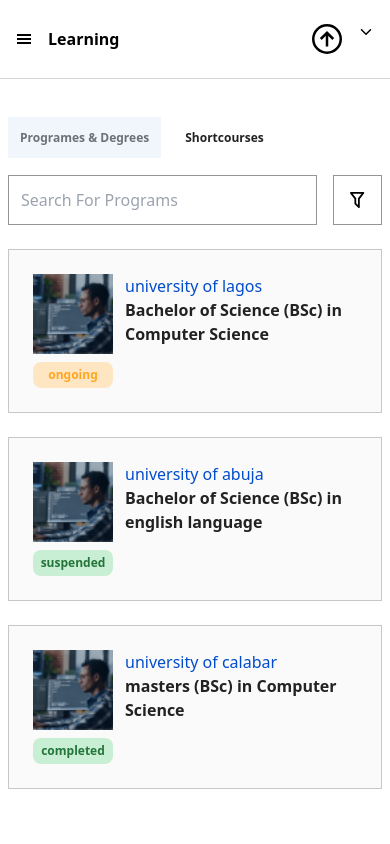
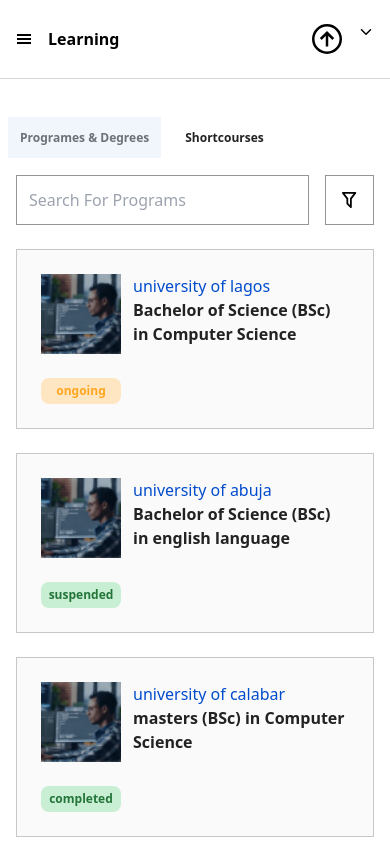
Before and after one commit to TEECOD3/landaAsessment, a Next.js app: page /LearningPage in a window 390 px wide. Built offline with nearby package versions, Linux system fonts and the light colour scheme.

Commit message:
vercel production fix and adjustments

```diff
--- a/app/LearningPage/ShortcoursesPage/page.tsx
+++ b/app/LearningPage/ShortcoursesPage/page.tsx
@@ -8,7 +8,7 @@ interface ShortpagesProps {}
 
 const Shortpages: FC<ShortpagesProps> = () => {
   return (
-    <div className="">
+    <div className="px-2 md:px-0">
       <section className="px-1 md:px-0 w-full ">
         <div className="w-full lg:w-4/6 px-2 ">
           <div className="flex gap-4">
--- a/app/LearningPage/components/CourseItem.tsx
+++ b/app/LearningPage/components/CourseItem.tsx
@@ -13,20 +13,20 @@ const Courseitem: FC<CourseitemProps> = (props: CourseitemProps) => {
   const { status, school, degree } = props;
 
   let statusblock = (
-    <div className="bg-orange-100 rounded-lg py-1  w-[5rem] md:w-[6rem] flex item-center justify-center text-sm">
+    <div className="bg-orange-100 rounded-lg py-1 mt-4 w-[5rem] md:w-[6rem] flex item-center justify-center text-sm">
       <h3 className="text-orange-200 font-bold">{status}</h3>
     </div>
   );
   if (status === "suspended") {
     statusblock = (
-      <div className="bg-green-100 rounded-lg py-1  w-[5rem] md:w-[6rem] flex item-center justify-center text-sm">
+      <div className="bg-green-100 rounded-lg py-1 mt-4 w-[5rem] md:w-[6rem] flex item-center justify-center text-sm">
         <h3 className="text-green-200 font-bold">{status}</h3>
       </div>
     );
   }
   if (status === "completed") {
     statusblock = (
-      <div className="bg-green-100 rounded-lg py-1  w-[5rem] md:w-[6rem] flex item-center justify-center text-sm">
+      <div className="bg-green-100 rounded-lg py-1 mt-4  w-[5rem] md:w-[6rem] flex item-center justify-center text-sm">
         <h3 className="text-green-200 font-bold">{status}</h3>
       </div>
     );
--- a/app/LearningPage/page.tsx
+++ b/app/LearningPage/page.tsx
@@ -12,7 +12,7 @@ export const metadata: Metadata = {
 const Learning = () => {
   return (
     <>
-      <section className="w-full ">
+      <section className="w-full px-2 md:px-0">
         <div className="w-full lg:w-4/6 px-2">
           <div className="flex gap-4">
             <Input
```
